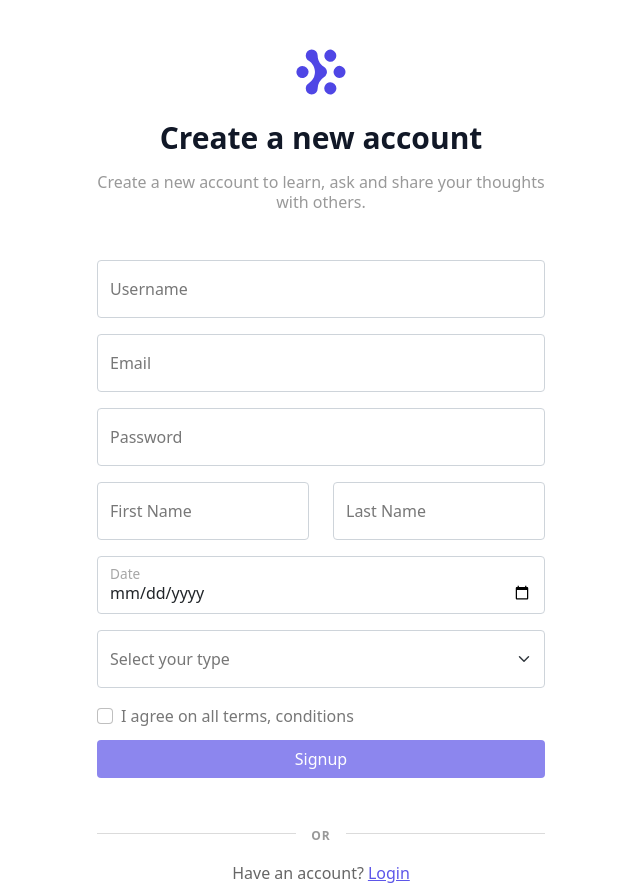
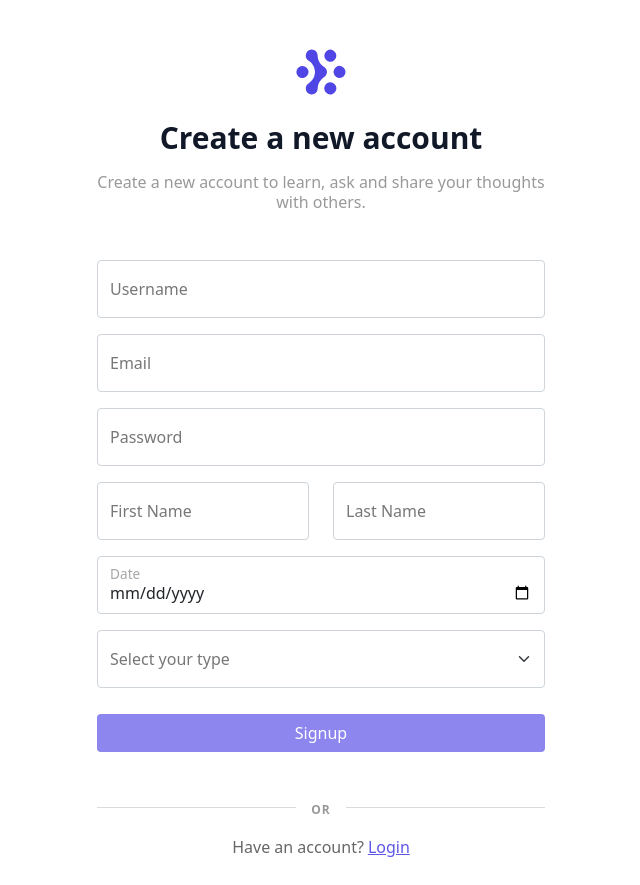
Before and after one commit to AbdallahHemdan/eLearn, a Vue app in the folder e-learn/: page /signup in a window 1280 px wide. Shown: the whole page, without its empty margins (319-959 px from the left). After the commit the page ends 859 px from the top, so only its background shows below. Built offline with nearby package versions, Linux system fonts and the light colour scheme.

Commit message:
fix(signup): :bug: fix the location of the error message

```diff
--- a/e-learn/src/components/auth/SingupForm/signup-form.vue
+++ b/e-learn/src/components/auth/SingupForm/signup-form.vue
@@ -34,10 +34,6 @@
         v-model="password"
       />
       <label for="password" class="auth__input-label">Password</label>
-    </div>
-
-    <div class="alert alert-danger err-msg" role="alert" v-show="errorMessage">
-      {{ this.errorMessage }}
     </div>
 
     <!-- Full name fields -->
@@ -87,11 +83,8 @@
       <option value="instructor">Instructor</option>
     </select>
 
-    <div class="d-flex justify-content-between align-items-center">
-      <div class="form-check col-md">
-        <input class="form-check-input" type="checkbox" />
-        <label class="auth__input-label"> I agree on all terms, conditions </label>
-      </div>
+    <div class="alert alert-danger err-msg" role="alert" v-show="errorMessage">
+      {{ this.errorMessage }}
     </div>
 
     <!-- Signup Btn -->
@@ -148,15 +141,20 @@ export default {
         firstName: this.firstName,
         lastName: this.lastName,
 
-        date: this.date,
-        userType: this.userType,
+        birthDate: this.date,
+        type: this.userType,
       };
     },
   },
   methods: {
     signup() {
       axios
-        .post(`${base}/signup`, this.payload)
+        .post(`${base}/signup`, this.payload, {
+          headers: {
+            'Content-Type': 'application/json',
+            'Access-Control-Allow-Origin': '*',
+          },
+        })
         .then(response => {
           console.log(response);
 
--- a/e-learn/src/router/index.js
+++ b/e-learn/src/router/index.js
@@ -8,7 +8,7 @@ const routes = [
   {
     path: '/',
     name: 'Home',
-    component: () => import(/* webpackChunkName: "home" */ '@/views/Home.vue'),
+    component: () => import(/* webpackChunkName: "home" */ '@/views/home.vue'),
   },
   {
     path: '/login',
@@ -29,7 +29,7 @@ const routes = [
   {
     path: '/settings',
     name: 'Settings',
-    component: () => import('@/views/Settings.vue')
+    component: () => import(/* webpackChunkName: "settings" */ '@/views/Settings.vue'),
   },
   {
     path: '/forgot',
```
